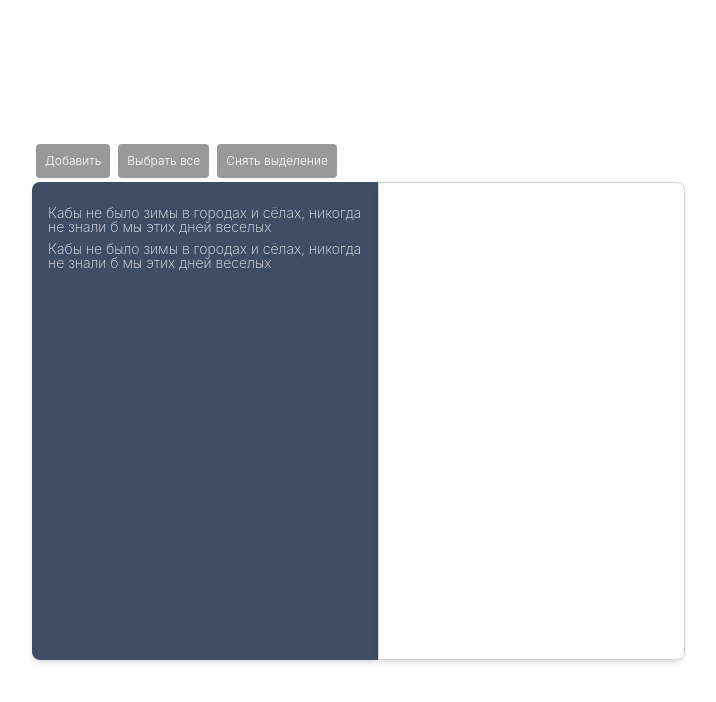
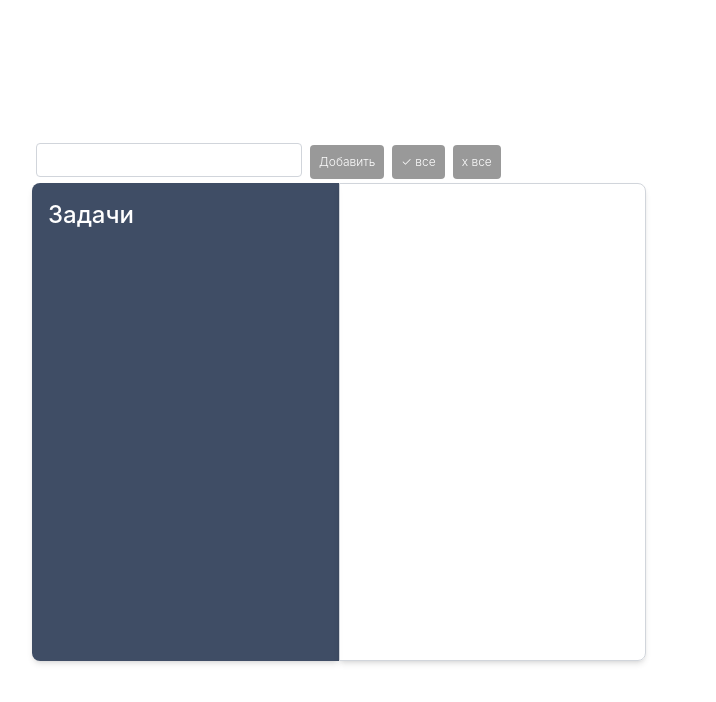
Before and after one commit to stepanpigriteus/testT, a React (Vite) app: page / in a window 1280 px wide. Shown: the top 702 px of the page, without its empty margins (224-940 px from the left). Built offline with nearby package versions, Linux system fonts and the light colour scheme.

Commit message:
learn  mob-x

```diff
--- a/package.json
+++ b/package.json
@@ -11,6 +11,8 @@
   },
   "dependencies": {
     "autoprefixer": "^10.4.20",
+    "mobx": "^6.13.3",
+    "mobx-react-lite": "^4.0.7",
     "postcss": "^8.4.47",
     "react": "^18.3.1",
     "react-dom": "^18.3.1"
--- a/src/components/buttons/task_buttons.tsx
+++ b/src/components/buttons/task_buttons.tsx
@@ -1,17 +1,46 @@
+import { observer } from "mobx-react-lite";
+import todoStore from "../../stores/toDoStore";
+import { useState } from "react";
 
 
-export default function TaskButtons() {
-    return(
+
+function TaskButtons() {
+    const { addTodo, selectAll, deselectAll, todos } = todoStore;
+    const [newTask, setNewTask] = useState('');
+
+    const handleAdd = () => {
+        if (newTask.trim()) {
+            addTodo(newTask);
+            setNewTask('');
+        }
+    };
+
+    const handleKeyDown = (event: React.KeyboardEvent<HTMLInputElement>) => {
+        if (event.key === 'Enter') {
+            handleAdd();
+        }
+    };
+
+    return (
         <>
-        <button className=" font-light bg-black bg-opacity-40 py-2 px-2 text-xs text-white m-1 py-0  rounded hover:bg-black hover:bg-opacity-55 hover:border-1">
-            Добавить
-        </button>
-        <button className=" font-light bg-black bg-opacity-40 py-2 px-2 text-xs text-white m-1 py-0  rounded hover:bg-black hover:bg-opacity-55 hover:border-1">
-            Выбрать все
-        </button>
-        <button className=" font-light bg-black bg-opacity-40 py-2 px-2 text-xs text-white m-1 py-0  rounded hover:bg-black hover:bg-opacity-55 hover:border-1">
-            Снять выделение
-        </button>
+            <input
+                type="text"
+                value={newTask}
+                onChange={(e) => setNewTask(e.target.value)}
+                onKeyDown={handleKeyDown}
+                className="border border-gray-300 rounded py-1 px-2 m-1"
+            />
+            <button onClick={handleAdd} type="button" className="font-light bg-black bg-opacity-40 py-2 px-2 text-xs text-white m-1 rounded hover:bg-black hover:bg-opacity-55">
+                Добавить
+            </button>
+            <button onClick={selectAll} className="font-light bg-black bg-opacity-40 py-2 px-2 text-xs text-white m-1 rounded hover:bg-black hover:bg-opacity-55">
+                &#10003; все
+            </button>
+            <button onClick={deselectAll} className="font-light bg-black bg-opacity-40 py-2 px-2 text-xs text-white m-1 rounded hover:bg-black hover:bg-opacity-55">
+                &#120; все
+            </button>
         </>
-    )
+    );
 }
+
+export default observer(TaskButtons);
--- a/src/components/container/global_container/global_container.tsx
+++ b/src/components/container/global_container/global_container.tsx
@@ -1,4 +1,5 @@
 // import "../container.css"
+
 
 import TaskButtons from "../../buttons/task_buttons";
 import Editor from "../../editor/editor";
@@ -8,7 +9,7 @@ export default function GlobalContainer() {
     return (
         <div className="min-w-[90%] mx-auto min-h-[478px] flex flex-col items-start text-left">
             <div >
-            <TaskButtons/>
+            <TaskButtons />
             </div>
             <div className="flex flex-row min-w-[100%] m-0  items-center">
                 <TaskList/>
--- a/src/components/container/tasks cont/task_list_cont.tsx
+++ b/src/components/container/tasks cont/task_list_cont.tsx
@@ -1,15 +1,25 @@
+
+import { observer } from "mobx-react-lite";
+import todoStore from "../../../stores/toDoStore";
 import TaskItem from "../../task_item/task_item";
 
 
-export default function TaskList() {
+ function TaskList() {
+    const {todos} = todoStore
+
     return(
         <>
-        <section className="min-w-[30%] max-w-[45%] m-0 min-h-[478px] px-4 py-4  shadow-md bg-[rgba(15,33,63,0.8)] rounded-l-lg ">
-        <ul>
-        <TaskItem/>
-        <TaskItem/>
-        </ul>
+        <section className="min-w-[40%] max-w-[45%] m-0 min-h-[478px] px-4 py-4  shadow-md bg-[rgba(15,33,63,0.8)] rounded-l-lg ">
+            <h1 className="text-2xl text-white font-medium mb-4 text-left">Задачи</h1>
+            <ul >
+                {todos.map( (el, i) =>
+                    <TaskItem key={i} title={el.text} checked={el.checked} index={i} />
+                )}
+
+            </ul>
         </section>
         </>
     )
 }
+
+export default observer( TaskList);
--- a/src/components/task_item/task_item.tsx
+++ b/src/components/task_item/task_item.tsx
@@ -1,9 +1,28 @@
+import todoStore from "../../stores/toDoStore";
 
+interface TaskItemProps {
+    title: string; // Заголовок задачи
+    checked: boolean; // Статус завершения задачи
+    index: number;
+}
 
-export default function TaskItem() {
+export default function TaskItem({ title, checked, index }:TaskItemProps) {
+    const handleCheckboxChange = () => {
+        todoStore.toggleTodo(index); // Переключение состояния задачи
+    };
+
     return(
         <>
-        <li className="text-white text-sm font-extralight text-opacity-90 mt-2 leading-none">Кабы не было зимы в городах и сёлах, никогда не знали б мы этих дней веселых</li>
+
+        <li className="text-white text-sm font-extralight text-opacity-90 mt-2 leading-none flex items-center">
+            <input
+                    type="checkbox"
+                    checked={checked}
+                    onChange={handleCheckboxChange} // Обработчик изменения состояния чекбокса
+                    className="mr-2"
+                />
+            {title}
+        </li>
         </>
     )
 }
--- /dev/null
+++ b/src/stores/toDoStore.ts
@@ -0,0 +1,45 @@
+import { action, makeAutoObservable } from "mobx";
+
+interface Todo {
+  text: string;
+  checked: boolean;
+}
+
+class TodoStore {
+  todos: Todo[] = [];
+
+  constructor() {
+    makeAutoObservable(this);
+  }
+
+  addTodo = (todo: string) => {
+    this.todos.push({ text: todo, checked: false }); // Добавляет новую задачу в массив
+  };
+
+  @action
+  toggleTodo = (index: number) => {
+    this.todos[index].checked = !this.todos[index].checked;
+  };
+
+  @action
+  removeTodo = (index: number) => {
+    this.todos.splice(index, 1);
+  };
+
+  @action
+  selectAll = () => {
+    this.todos.forEach(todo => {
+      todo.checked = true;
+    });
+  };
+
+  @action
+  deselectAll = () => {
+    this.todos.forEach(todo => {
+      todo.checked = false;
+    });
+  };
+}
+
+const todoStore = new TodoStore();
+export default todoStore;
```
Also changed, not shown: src/types/types.ts (+5 -4 lines), 1 other file (tests, documents, lock files or other folders).
